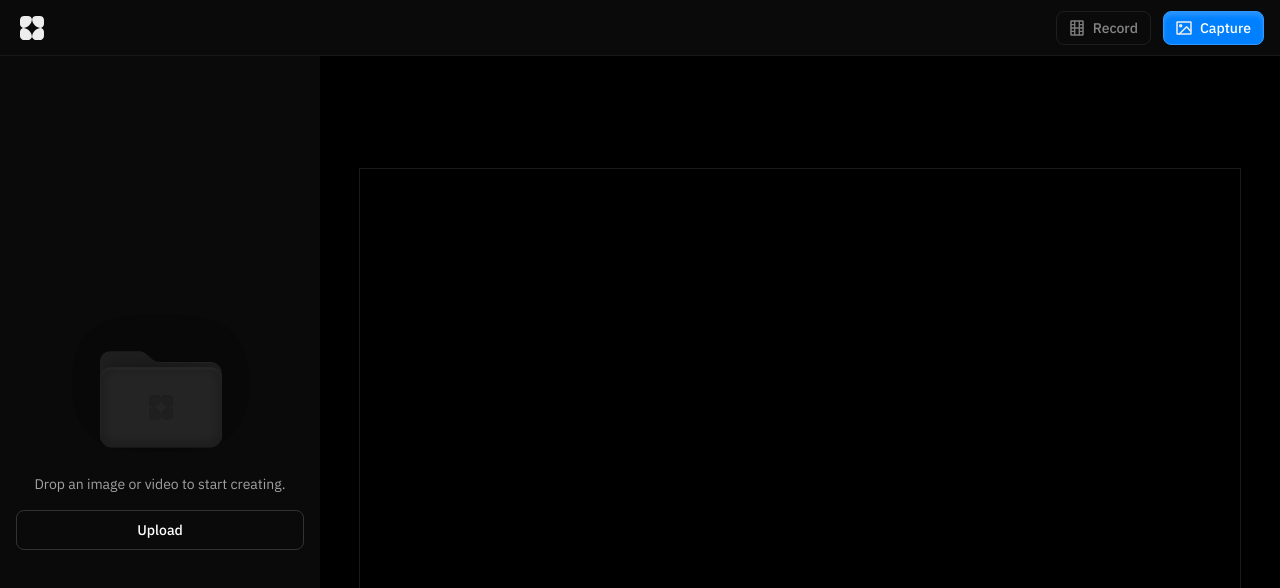
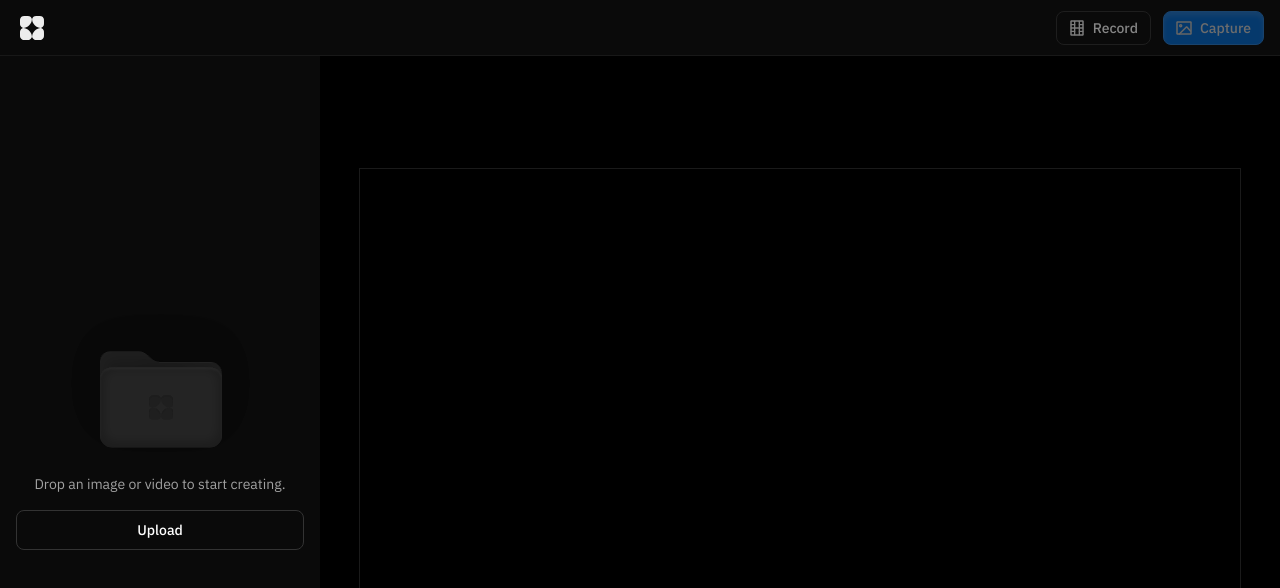
Before and after one commit to acortezrose/shader-cross-fluted-glass, a React (Create React App) app: page / in a window 1280 px wide. Shown: the top 588 px of the page. Built offline with nearby package versions, Linux system fonts and the light colour scheme.

Commit message:
border-radius bug

```diff
--- a/src/App.css
+++ b/src/App.css
@@ -63,7 +63,7 @@ body {
 	background-position: center;
 	background-color: #ededed;
 	border: none;
-	border-radius: 4px;
+	border-radius: 0 4px 4px 0;
 	cursor: grab;
 	margin-top: 0;
 }
--- a/src/App.js
+++ b/src/App.js
@@ -397,8 +397,9 @@ export default function App() {
 						{config.isRecording ? `Recording...` : "Record"}
 					</button>
 					<button
+						disabled={!config.imageUrl}
 						onClick={() => handleDownload("png")}
-						className="flex flex-row items-center gap-2 bg-[#0080FF] border border-1 border-[#3098FF] hover:opacity-90 active:text-white/70 active:scale-[.98] transition-transform duration-100 ease text-white w-full px-3 py-1.5 rounded-lg text-sm font-medium cursor-pointer shadow-[inset_0_4px_4px_0_rgba(255,255,255,0.15)]"
+						className="flex flex-row items-center gap-2 bg-[#0080FF] border border-1 border-[#3098FF] hover:opacity-90 active:text-white/70 active:scale-[.98] transition-transform duration-100 ease text-white w-full px-3 py-1.5 rounded-lg text-sm font-medium cursor-pointer shadow-[inset_0_4px_4px_0_rgba(255,255,255,0.15)] disabled:opacity-40 disabled:cursor-not-allowed"
 					>
 						<svg
 							width="16"
```
